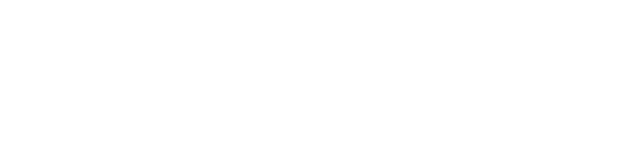
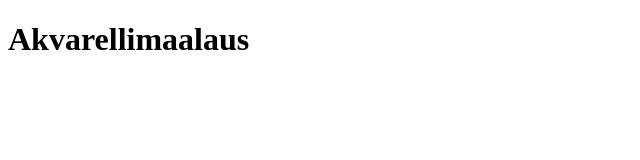
Before and after one commit to helikulomaa/WebDesignPractice, a plain HTML site: page index.html in a window 1280 px wide. Shown: the whole page, without its empty margins (0-640 px from the left). Drawn offline with Linux system fonts and the light colour scheme.

Commit message:
Added a stylesheet

```diff
--- a/index.html
+++ b/index.html
@@ -4,9 +4,9 @@
     <meta charset="UTF-8">
     <meta http-equiv="X-UA-Compatible" content="IE=edge">
     <meta name="viewport" content="width=device-width, initial-scale=1.0">
-    <title>Document</title>
+    <title>Akvarellimaalaus</title>
 </head>
 <body>
-
+    <h1>Akvarellimaalaus</h1>
 </body>
 </html>
--- /dev/null
+++ b/stylesheet.css
@@ -0,0 +1,5 @@
+body {
+    margin: 0;
+    background-color: antiquewhite;
+    text-align: center;
+}
```
